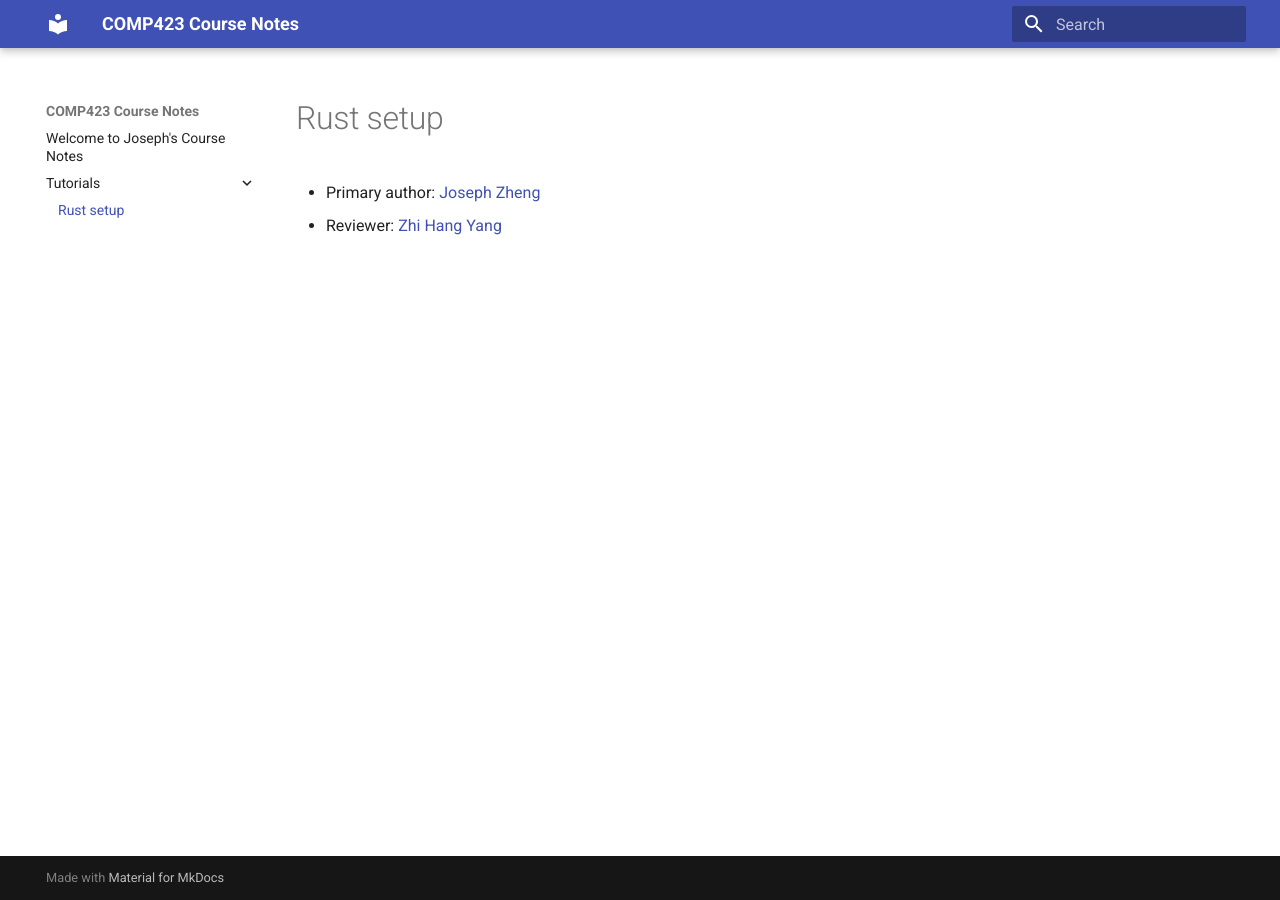
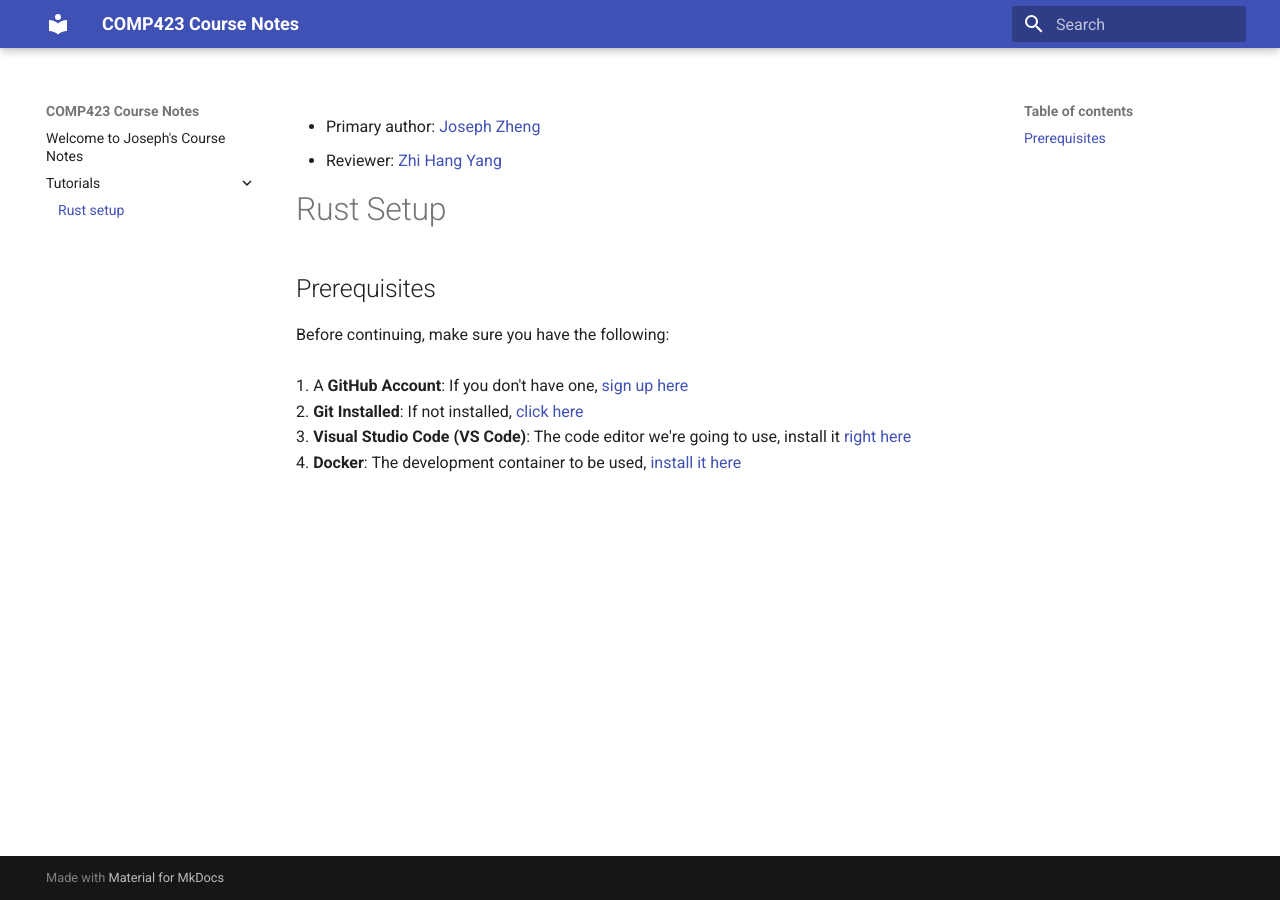
Before and after one commit to joz2005/comp423-course-notes, an MkDocs documentation site: the page built from docs/tutorials/rust-setup.md, in a window 1280 px wide. Built offline with MkDocs 1.6.1 and Material for MkDocs 9.7.7, drawn with Linux system fonts in a browser that asks for light colours.

Commit message:
Added some prerequisites to mkdocs site

```diff
--- a/docs/tutorials/rust-setup.md
+++ b/docs/tutorials/rust-setup.md
@@ -1,2 +1,12 @@
 * Primary author: [Joseph Zheng](https://github.com/joz2005)
 * Reviewer: [Zhi Hang Yang](https://github.com/zyang310)
+
+#Rust Setup
+
+##Prerequisites
+
+Before continuing, make sure you have the following:<br><br>
+1. A **GitHub Account**: If you don't have one, [sign up here](https://github.com)<br>
+2. **Git Installed**: If not installed, [click here](https://git-scm.com/book/en/v2/Getting-Started-Installing-Git)<br>
+3. **Visual Studio Code (VS Code)**: The code editor we're going to use, install it [right here](https://code.visualstudio.com/)<br>
+4. **Docker**: The development container to be used, [install it here](https://www.docker.com/products/docker-desktop)
--- a/mkdocs.yml
+++ b/mkdocs.yml
@@ -1,3 +1,13 @@
 site_name: COMP423 Course Notes
 theme:
   name: material
+markdown_extensions:
+  - pymdownx.betterem
+  - admonition
+  - pymdownx.highlight:
+      anchor_linenums: true
+      line_spans: __span
+      pygments_lang_class: true
+  - pymdownx.inlinehilite
+  - pymdownx.snippets
+  - pymdownx.superfences
```
